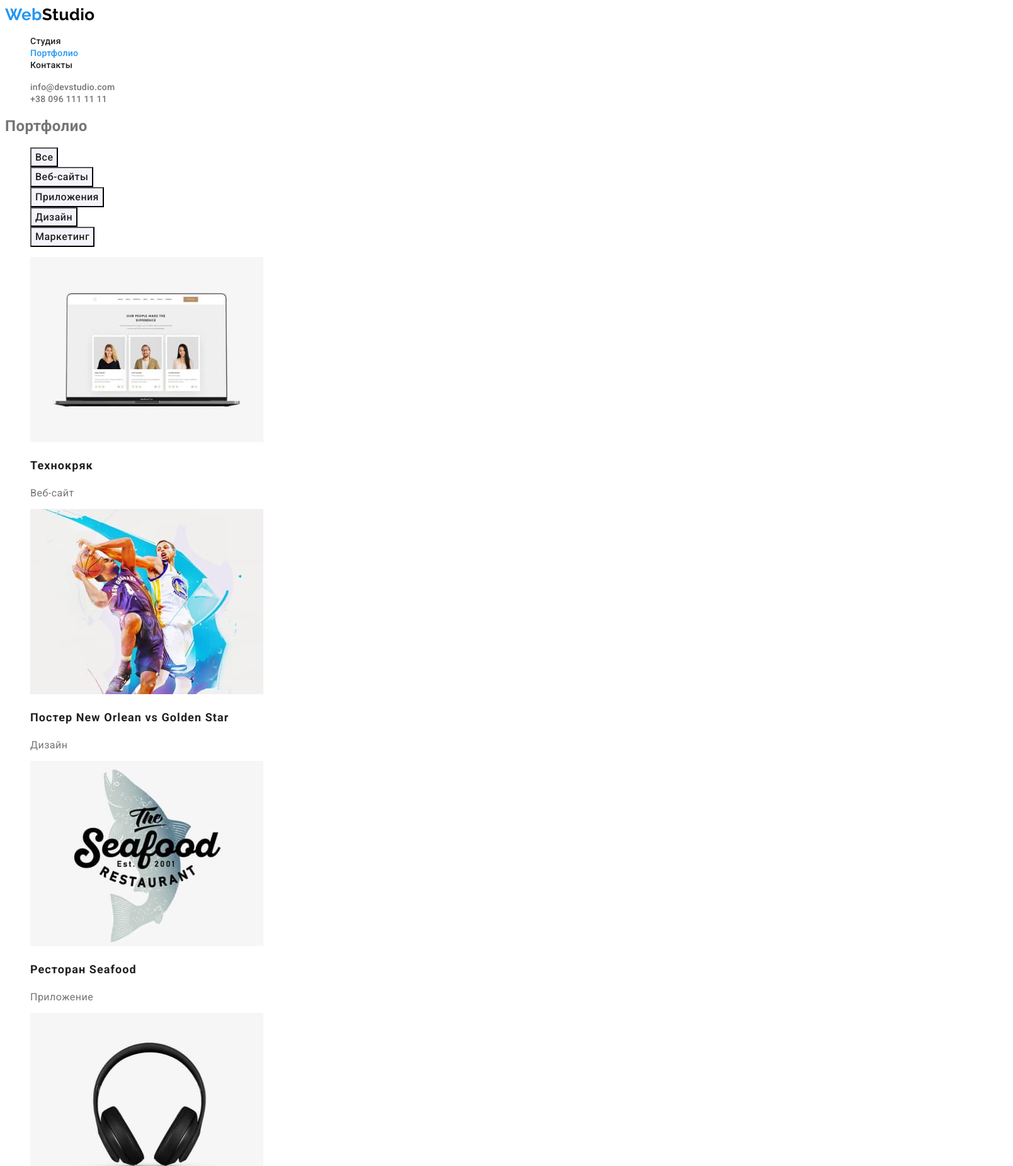
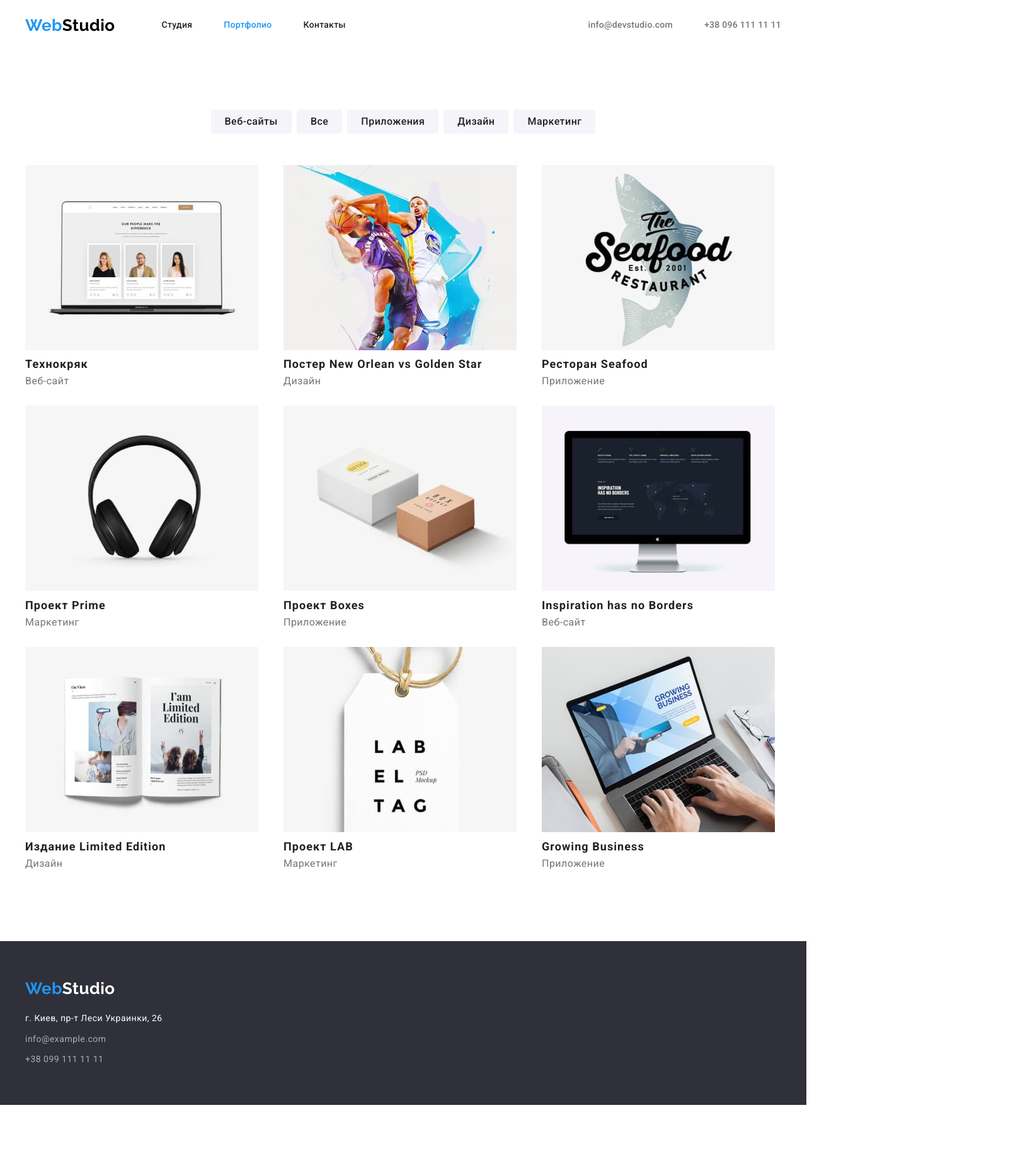
Before and after one commit to yurirusyn/goit-markup-hw-08, a plain HTML site: page portfolio.html in a window 1280 px wide. Shown: the top 1851 px of the page at 63% size, 1608 px wide, since content can reach past the window. After the commit the page ends 1754 px from the top, so only its background shows below. Drawn offline with Linux system fonts and the light colour scheme.

Commit message:
блочная-модель flexbox

```diff
--- a/css/comon.css
+++ b/css/comon.css
@@ -12,6 +12,24 @@
   --logo-black-color: #000000;
 }
 
+html {
+  box-sizing: border-box;
+}
+*,
+*::before *::after {
+  box-sizing: inherit;
+}
+h1,
+h2,
+h3,
+h4,
+h5,
+h6,
+p,
+ul {
+  margin-top: 0;
+  margin-bottom: 0;
+}
 body {
   background-color: var(--white-color);
   color: var(--primary-text-color);
@@ -19,13 +37,28 @@ body {
   font-style: normal;
   font-weight: 400;
   letter-spacing: 0.03em;
+  margin: 0;
 }
+.holder {
+  display: none;
+}
+.container {
+  width: 1230px;
+  padding-left: 15px;
+  padding-right: 15px;
+  margin: 0 auto;
+  /* outline: 2px solid tomato; */
+}
+
 .list {
   list-style: none;
+  padding: 0;
+  margin: 0;
 }
 button {
   font-family: inherit;
   cursor: pointer;
+  border: none;
 }
 
 .site-nav .link.current {
@@ -40,6 +73,20 @@ button {
   line-height: 1.19;
   color: var(--buttom-blue-color);
   text-decoration: none;
+  margin-right: 74px;
+}
+
+.header-nav {
+  display: flex;
+  align-items: center;
+}
+
+.site-nav {
+  display: flex;
+}
+
+.site-nav .item:not(:last-child) {
+  margin-right: 50px;
 }
 
 .site-nav a {
@@ -49,19 +96,31 @@ button {
   letter-spacing: 0.02em;
   text-decoration: none;
 }
+
 .auth-nav a {
   font-weight: 500;
   font-size: 14px;
   line-height: 1.14;
   letter-spacing: 0.02em;
   text-decoration: none;
+  padding-bottom: 32px;
+  padding-top: 32px;
+}
+.auth-nav .nav-link {
+  display: block;
+  padding-bottom: 32px;
+  padding-top: 32px;
 }
 .logo-header {
   color: var(--logo-black-color);
 }
 .site-nav .link {
   color: #212121;
+  display: block;
+  padding-bottom: 32px;
+  padding-top: 32px;
 }
+
 .site-nav .link:hover,
 .site-nav .link:focus {
   color: var(--buttom-blue-color);
@@ -69,7 +128,20 @@ button {
 
 .auth-nav .nav-link {
   color: var(--primary-text-color);
+  display: block;
+  padding-bottom: 32px;
+  padding-top: 32px;
 }
+
+.auth-nav .auth-item:not(:last-child) {
+  margin-right: 50px;
+}
+
+.auth-nav {
+  display: flex;
+  margin-left: auto;
+}
+
 .auth-nav .nav-link:hover,
 .auth-nav .nav-link:focus {
   color: var(--buttom-blue-color);
@@ -78,7 +150,7 @@ button {
 /* Подвал */
 .footer {
   background-color: var(--black-color);
-  width: 1600px;
+  /* padding-top: 60px; */
 }
 .logo-footer {
   color: var(--white-color);
@@ -86,6 +158,12 @@ button {
 .foooter-nav {
   color: rgba(255, 255, 255, 0.6);
   text-decoration: none;
+  margin-top: 9px;
+  display: flex;
+}
+
+.foooter-nav:last-child {
+  padding-bottom: 60px;
 }
 
 .footer .foooter-nav:hover,
@@ -102,4 +180,13 @@ button {
 
 .adress {
   color: var(--white-color);
+  margin-left: 0%;
+  padding-top: 20px;
 }
+
+/* .footer-pading {
+  margin-top: 60px;
+} */
+.footer-container {
+  padding-top: 60px;
+}
--- /dev/null
+++ b/css/modern-normalize.css
@@ -0,0 +1,285 @@
+/*! modern-normalize v1.1.0 | MIT License | https://github.com/sindresorhus/modern-normalize */
+
+/*
+Document
+========
+*/
+
+/**
+Use a better box model (opinionated).
+*/
+
+*,
+::before,
+::after {
+	box-sizing: border-box;
+}
+
+/**
+1. Correct the line height in all browsers.
+2. Prevent adjustments of font size after orientation changes in iOS.
+3. Use a more readable tab size (opinionated).
+*/
+
+html {
+	line-height: 1.15; /* 1 */
+	-webkit-text-size-adjust: 100%; /* 2 */
+	-moz-tab-size: 4; /* 3 */
+	tab-size: 4; /* 3 */
+}
+
+/*
+Sections
+========
+*/
+
+/**
+1. Remove the margin in all browsers.
+2. Improve consistency of default fonts in all browsers. (https://github.com/sindresorhus/modern-normalize/issues/3)
+*/
+
+body {
+	margin: 0; /* 1 */
+	font-family:
+		system-ui,
+		-apple-system, /* Firefox supports this but not yet `system-ui` */
+		'Segoe UI',
+		Roboto,
+		Helvetica,
+		Arial,
+		sans-serif,
+		'Apple Color Emoji',
+		'Segoe UI Emoji'; /* 2 */
+}
+
+/*
+Grouping content
+================
+*/
+
+/**
+1. Add the correct height in Firefox.
+2. Correct the inheritance of border color in Firefox. (https://bugzilla.mozilla.org/show_bug.cgi?id=190655)
+*/
+
+hr {
+	height: 0; /* 1 */
+	color: inherit; /* 2 */
+}
+
+/*
+Text-level semantics
+====================
+*/
+
+/**
+Add the correct text decoration in Chrome, Edge, and Safari.
+*/
+
+abbr[title] {
+	text-decoration: underline dotted;
+}
+
+/**
+Add the correct font weight in Edge and Safari.
+*/
+
+b,
+strong {
+	font-weight: bolder;
+}
+
+/**
+1. Improve consistency of default fonts in all browsers. (https://github.com/sindresorhus/modern-normalize/issues/3)
+2. Correct the odd 'em' font sizing in all browsers.
+*/
+
+code,
+kbd,
+samp,
+pre {
+	font-family:
+		ui-monospace,
+		SFMono-Regular,
+		Consolas,
+		'Liberation Mono',
+		Menlo,
+		monospace; /* 1 */
+	font-size: 1em; /* 2 */
+}
+
+/**
+Add the correct font size in all browsers.
+*/
+
+small {
+	font-size: 80%;
+}
+
+/**
+Prevent 'sub' and 'sup' elements from affecting the line height in all browsers.
+*/
+
+sub,
+sup {
+	font-size: 75%;
+	line-height: 0;
+	position: relative;
+	vertical-align: baseline;
+}
+
+sub {
+	bottom: -0.25em;
+}
+
+sup {
+	top: -0.5em;
+}
+
+/*
+Tabular data
+============
+*/
+
+/**
+1. Remove text indentation from table contents in Chrome and Safari. (https://bugs.chromium.org/p/chromium/issues/detail?id=999088, https://bugs.webkit.org/show_bug.cgi?id=201297)
+2. Correct table border color inheritance in all Chrome and Safari. (https://bugs.chromium.org/p/chromium/issues/detail?id=935729, https://bugs.webkit.org/show_bug.cgi?id=195016)
+*/
+
+table {
+	text-indent: 0; /* 1 */
+	border-color: inherit; /* 2 */
+}
+
+/*
+Forms
+=====
+*/
+
+/**
+1. Change the font styles in all browsers.
+2. Remove the margin in Firefox and Safari.
+*/
+
+button,
+input,
+optgroup,
+select,
+textarea {
+	font-family: inherit; /* 1 */
+	font-size: 100%; /* 1 */
+	line-height: 1.15; /* 1 */
+	margin: 0; /* 2 */
+}
+
+/**
+Remove the inheritance of text transform in Edge and Firefox.
+*/
+
+button,
+select {
+	text-transform: none;
+}
+
+/**
+Correct the inability to style clickable types in iOS and Safari.
+*/
+
+button,
+[type='button'],
+[type='reset'],
+[type='submit'] {
+	-webkit-appearance: button;
+}
+
+/**
+Remove the inner border and padding in Firefox.
+*/
+
+::-moz-focus-inner {
+	border-style: none;
+	padding: 0;
+}
+
+/**
+Restore the focus styles unset by the previous rule.
+*/
+
+:-moz-focusring {
+	outline: 1px dotted ButtonText;
+}
+
+/**
+Remove the additional ':invalid' styles in Firefox.
+See: https://github.com/mozilla/gecko-dev/blob/2f9eacd9d3d995c937b4251a5557d95d494c9be1/layout/style/res/forms.css#L728-L737
+*/
+
+:-moz-ui-invalid {
+	box-shadow: none;
+}
+
+/**
+Remove the padding so developers are not caught out when they zero out 'fieldset' elements in all browsers.
+*/
+
+legend {
+	padding: 0;
+}
+
+/**
+Add the correct vertical alignment in Chrome and Firefox.
+*/
+
+progress {
+	vertical-align: baseline;
+}
+
+/**
+Correct the cursor style of increment and decrement buttons in Safari.
+*/
+
+::-webkit-inner-spin-button,
+::-webkit-outer-spin-button {
+	height: auto;
+}
+
+/**
+1. Correct the odd appearance in Chrome and Safari.
+2. Correct the outline style in Safari.
+*/
+
+[type='search'] {
+	-webkit-appearance: textfield; /* 1 */
+	outline-offset: -2px; /* 2 */
+}
+
+/**
+Remove the inner padding in Chrome and Safari on macOS.
+*/
+
+::-webkit-search-decoration {
+	-webkit-appearance: none;
+}
+
+/**
+1. Correct the inability to style clickable types in iOS and Safari.
+2. Change font properties to 'inherit' in Safari.
+*/
+
+::-webkit-file-upload-button {
+	-webkit-appearance: button; /* 1 */
+	font: inherit; /* 2 */
+}
+
+/*
+Interactive
+===========
+*/
+
+/*
+Add the correct display in Chrome and Safari.
+*/
+
+summary {
+	display: list-item;
+}
--- a/css/portfolio.css
+++ b/css/portfolio.css
@@ -9,11 +9,25 @@
   letter-spacing: 0.03em;
   color: var(--title-text-color);
   background-color: var(--buttom-gray-color);
+  border-radius: 4px;
+  padding: 6px 22px;
+  text-align: center;
+  display: inline-block;
 }
 .projekt-filter .projekt-button:hover,
 .projekt-filter .projekt-button:focus {
   color: var(--white-color);
   background-color: var(--buttom-blue-color);
+}
+
+.projekt-filter {
+  display: flex;
+  justify-content: center;
+  margin-top: 94px;
+}
+
+.projekt-filter .projekt-list:not(:last-child) {
+  margin-right: 8px;
 }
 
 /* Проекти */
@@ -24,3 +38,23 @@
   letter-spacing: 0.06em;
   color: var(--title-text-color);
 }
+
+.projekts {
+  display: flex;
+  flex-wrap: wrap;
+  margin-top: 50px;
+}
+
+.projekts-element {
+  width: 380px;
+
+  margin-right: 30px;
+  margin-bottom: 30px;
+}
+.projekts-element:nth-child(3n) {
+  margin-right: 0px;
+}
+.projekts-element:nth-last-child(-n + 3) {
+  margin-bottom: 0px;
+  padding-bottom: 114px;
+}
--- a/portfolio.html
+++ b/portfolio.html
@@ -6,104 +6,114 @@
     <meta http-equiv="X-UA-Compatible" content="IE=edge">
     <meta name="viewport" content="width=device-width, initial-scale=1.0">
     <title>Wed Studio</title>
-    <link rel="preconnect" href="https://fonts.googleapis.com">
-    <link rel="preconnect" href="https://fonts.gstatic.com" crossorigin>
     <link
         href="https://fonts.googleapis.com/css2?family=Raleway:wght@700&family=Roboto:wght@400;500;700;900&display=swap"
         rel="stylesheet">
+    <link rel="stylesheet" href="./css/modern-normalize.css" />
     <link rel="stylesheet" href="./css/comon.css" />
     <link rel="stylesheet" href="./css/portfolio.css" />
 </head>
 
+
 <body>
     <!---Шапка сайта-->
     <header>
-        <nav>
+        <div class="header-nav container">
+            <nav class="header-nav">
                 <a href="./index.html" class="logo">Web<span class="logo-header">Studio</span></a>
 
 
                 <ul class="site-nav list">
-                <li><a href="./index.html" class="link">Студия</a></li>
-                <li><a href="./portfolio.html" class="link current">Портфолио</a></li>
-                <li><a href="" class="link">Контакты</a></li>
-            </ul>
-        </nav>
-        <ul class="auth-nav list">
-            <li><a href="mailto:info@devstudio.com" class="nav-link"> info@devstudio.com</a></li>
-            <li><a href="tel:+380961111111" class="nav-link">+38 096 111 11 11</a></li>
+                    <li class="item"><a href="./index.html" class="link">Студия</a></li>
+                    <li class="item"><a href="./portfolio.html" class="link current">Портфолио</a></li>
+                    <li class="item"><a href="" class="link">Контакты</a></li>
                 </ul>
 
+            </nav>
+
+            <ul class="auth-nav list">
+                <li class="auth-item"><a href="mailto:info@devstudio.com" class="nav-link">info@devstudio.com</a></li>
+                <li class="auth-item"><a href="tel:+380961111111" class="nav-link">+38 096 111 11 11</a></li>
+
+
+            </ul>
+        </div>
     </header>
 
     <main>
         <section>
-            <h1>Портфолио</h1>
+            <div class="container">
+                <h1 class="holder">Портфолио</h1>
 
                 <ul class="projekt-filter list">
-                <li><button type="button" class="projekt-button">Все</button></li>
-                <li><button type="button" class="projekt-button">Веб-сайты</button></li>
-                <li><button type="button" class="projekt-button">Приложения</button></li>
-                <li><button type="button" class="projekt-button">Дизайн</button></li>
-                <li><button type="button" class="projekt-button">Маркетинг</button></li>
+                    <li class="projekt-list"><button type="button" class="projekt-button">Веб-сайты</button></li>
+                    <li class="projekt-list"><button type="button" class="projekt-button">Все</button></li>
+                    <li class="projekt-list"><button type="button" class="projekt-button">Приложения</button></li>
+                    <li class="projekt-list"><button type="button" class="projekt-button">Дизайн</button></li>
+                    <li class="projekt-list"><button type="button" class="projekt-button">Маркетинг</button></li>
 
                 </ul>
+            </div>
 
+            <div class="container">
+                <ul class="projekts list">
 
-
-            <ul class="projekts list">
-                <li><a href=""><img src="./images/tehnokrak.jpg" alt="Веб-сайт Технокряк" width="370"></a>
+                    <li class="projekts-element"><a href=""><img src="./images/tehnokrak.jpg" alt="Веб-сайт Технокряк" width="370"></a>
                         <h2 class="projekt-title">Технокряк</h2>
                         <p>Веб-сайт</p>
                     </li>
 
-                <li><a href=""><img src="./images/poster.jpg" alt="Дизайн постер" width="370"></a>
+
+                    <li class="projekts-element"><a href=""><img src="./images/poster.jpg" alt="Дизайн постер" width="370"></a>
                         <h2 class="projekt-title">Постер New Orlean vs Golden Star</h2>
                         <p>Дизайн</p>
                     </li>
 
-                <li><a href=""><img src="./images/seafood.jpg" alt="Приложение Ресторан Seafoo</a>d" width="370"></a>
+                    <li class="projekts-element"><a href=""><img src="./images/seafood.jpg" alt="Приложение Ресторан Seafoo</a>d"
+                                width="370"></a>
                         <h2 class="projekt-title">Ресторан Seafood</h2>
                         <p>Приложение</p>
                     </li>
 
-                <li><a href=""><img src="./images/prime.jpg" alt="Маркетинг Проект Prime" width="370"></a>
+                    <li class="projekts-element"><a href=""><img src="./images/prime.jpg" alt="Маркетинг Проект Prime" width="370"></a>
                         <h2 class="projekt-title">Проект Prime</h2>
                         <p>Маркетинг</p>
                     </li>
 
-                <li><a href=""><img src="./images/boxes.jpg" alt="Приложение Boxes" width="370"></a>
+                    <li class="projekts-element"><a href=""><img src="./images/boxes.jpg" alt="Приложение Boxes" width="370"></a>
                         <h2 class="projekt-title">Проект Boxes</h2>
                         <p>Приложение</p>
                     </li>
 
-                <li><a href=""><img src="./images/inspiration.jpg" alt="Веб-сайт" width="370"></a>
+                    <li class="projekts-element"><a href=""><img src="./images/inspiration.jpg" alt="Веб-сайт" width="370"></a>
                         <h2 class="projekt-title">Inspiration has no Borders</h2>
                         <p>Веб-сайт</p>
                     </li>
 
-                <li><a href=""><img src="./images/limitetedition.jpg" alt="Издание" width="370"></a>
+                    <li class="projekts-element"><a href=""><img src="./images/limitetedition.jpg" alt="Издание" width="370"></a>
                         <h2 class="projekt-title">Издание Limited Edition</h2>
                         <p>Дизайн</p>
                     </li>
 
-                <li><a href=""><img src="./images/lab.jpg" alt="Проект LAB" width="370"></a>
+                    <li class="projekts-element"><a href=""><img src="./images/lab.jpg" alt="Проект LAB" width="370"></a>
                         <h2 class="projekt-title">Проект LAB</h2>
                         <p>Маркетинг</p>
                     </li>
 
-                <li><a href=""><img src="./images/growing.jpg" alt="Приложение" width="370"></a>
+                    <li class="projekts-element"><a href=""><img src="./images/growing.jpg" alt="Приложение" width="370"></a>
                         <h2 class="projekt-title">Growing Business</h2>
                         <p>Приложение</p>
                     </li>
 
 
                 </ul>
+            </div>
         </section>
     </main>
 
     <!--Подвал-->
-
     <footer class="footer">
+        <div class="container footer-container">
             <a href="./index.html" class="logo">Web<span class="logo-footer">Studio</span></a>
 
 
@@ -115,6 +125,7 @@
                 <a href="tel:+380991111111" class="foooter-nav">+38 099 111 11 11</a>
             </address>
     </footer>
+    </div>
 </body>
 
 </html>
```
Also changed, not shown: css/main.css (+59 -2 lines), index.html (+45 -34 lines). Lines whose indentation alone changed are shown as unchanged.
